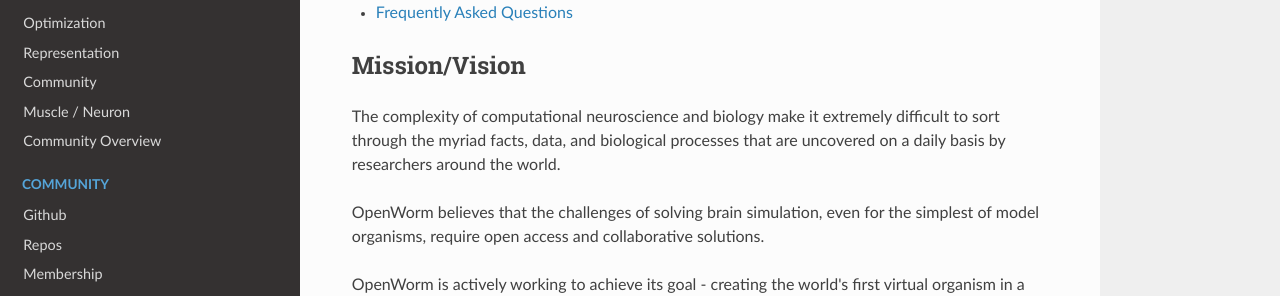
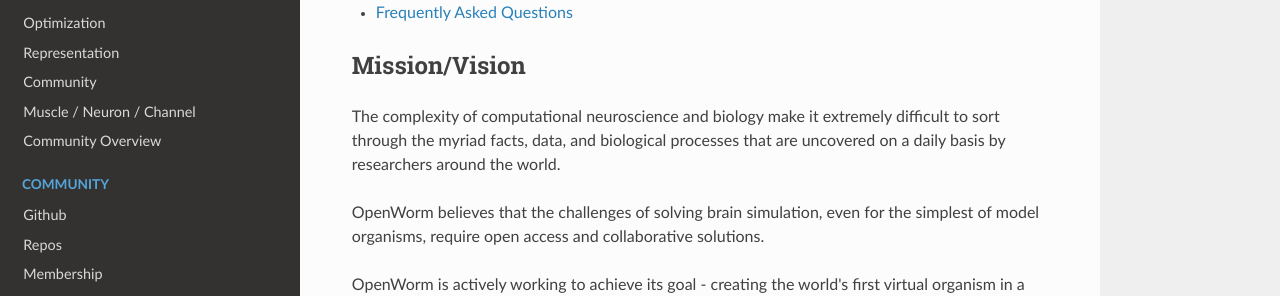
Before and after one commit to openworm/openworm_docs, an MkDocs documentation site: the page built from docs/index.md, in a window 1280 px wide. Shown: the part 511-807 px from the top of the page. Built offline with MkDocs 1.6.1, drawn with Linux system fonts in a browser that asks for light colours; nearby versions of some CDN libraries; old or Windows-style settings are respelled for this version of MkDocs.

Commit message:
header levels

```diff
--- a/mkdocs.yml
+++ b/mkdocs.yml
@@ -13,7 +13,7 @@
   - [Projects/optimization.md, Projects, Optimization]
   - [Projects/datarep.md, Projects, Representation]
   - [Projects/community-proj.md, Projects, Community]
-  - [Projects/muscle-neuron-integration.md, Projects, Muscle / Neuron]
+  - [Projects/muscle-neuron-integration.md, Projects, Muscle / Neuron / Channel]
   - [community.md, Community Overview]
   - [Community/github.md, Community, Github]
   - [Community/repositories.md, Community, Repos]
```
Also changed, not shown: docs/Projects/muscle-neuron-integration.md (+1 -1 lines).
